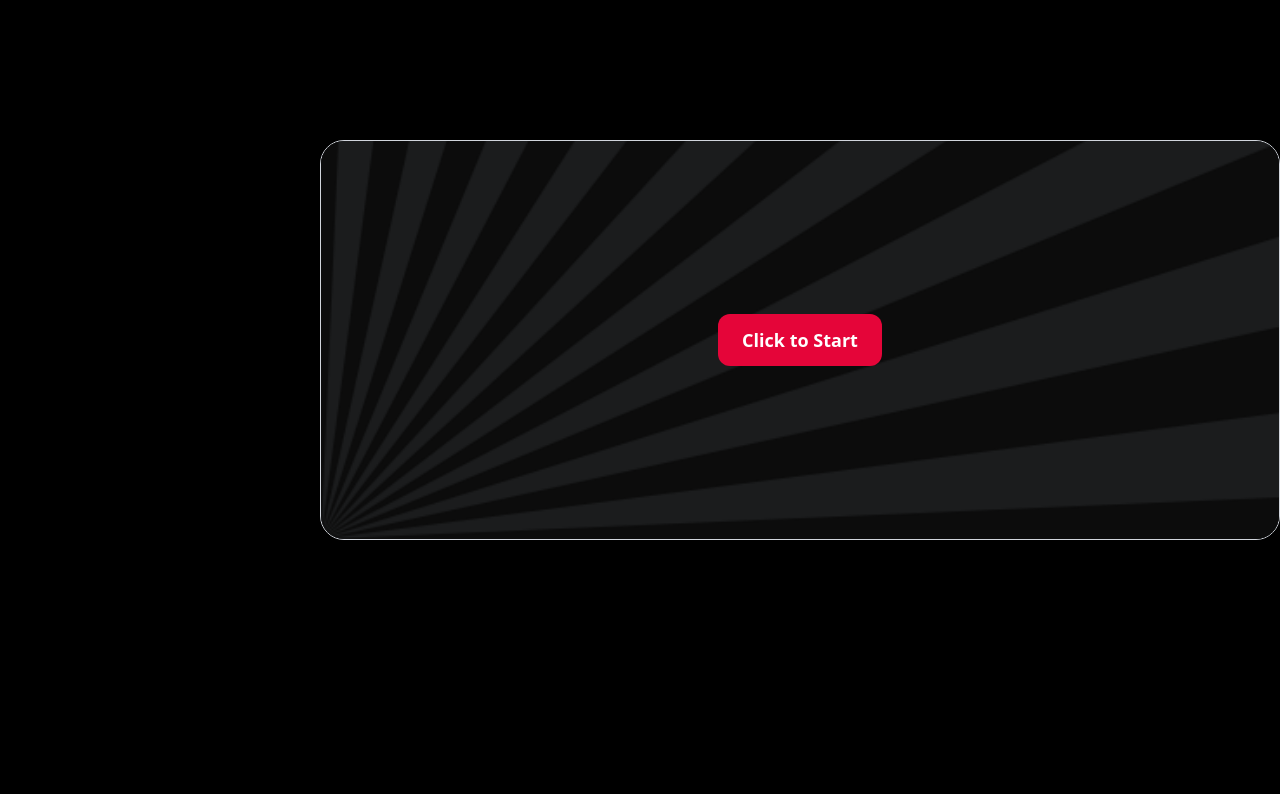
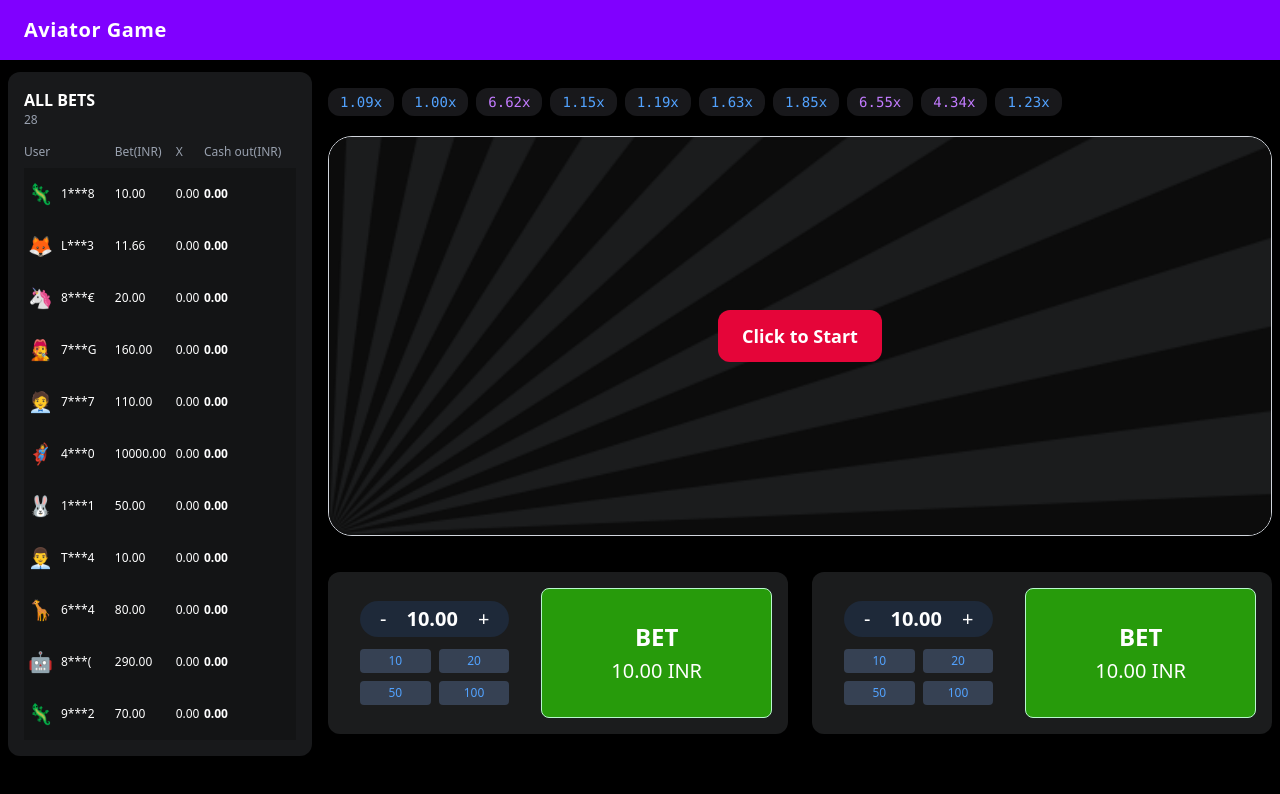
Before and after one commit to sarthakare/Aviator-game-2, a React (Vite) app: page / in a window 1280 px wide. Shown: the top 794 px of the page. Built offline with nearby package versions, Linux system fonts and the light colour scheme.

Commit message:
added other components

```diff
--- a/src/App.jsx
+++ b/src/App.jsx
@@ -1,9 +1,41 @@
+import AllBetsTable from "./components/AllBetsTable";
+import BetControls from "./components/BetControls";
+import HistoryBar from "./components/HistoryBar";
 import AnimationContainer from "./pages/animationContainer";
+import Header from "./components/Header";
 
 function App() {
   return (
-    <div className="m-0 p-10 h-screen w-screen flex justify-center items-center bg-black">
-      <AnimationContainer />
+    <div className="m-0 p-0 min-h-screen w-screen flex flex-col bg-black">
+      <div className="fixed top-0 left-0 w-full z-50">
+        <Header />
+      </div>
+      <div className="flex-1 flex flex-col md:flex-row pt-16">
+        {/* Left: AllBetsTable (desktop), Bottom: AllBetsTable (mobile) */}
+        {/* Desktop Sidebar */}
+        <div className="hidden md:block w-1/4 h-full bg-black text-white p-2 flex-shrink-0">
+          <AllBetsTable />
+        </div>
+        {/* Main Content */}
+        <div className="w-full md:w-3/4 h-full bg-black text-white flex flex-col p-2 gap-5 overflow-auto">
+          {/* HistoryBar at the top on mobile, bottom on desktop */}
+          <div className="w-full mt-4">
+            <HistoryBar />
+          </div>
+          {/* AnimationContainer */}
+          <div className="flex-1 flex items-start">
+            <AnimationContainer />
+          </div>
+          {/* BetControls */}
+          <div className="w-full mt-4">
+            <BetControls />
+          </div>
+        </div>
+        {/* Mobile AllBetsTable */}
+        <div className="block md:hidden w-full bg-black text-white p-2 flex-shrink-0">
+          <AllBetsTable />
+        </div>
+      </div>
     </div>
   );
 }
--- /dev/null
+++ b/src/components/AllBetsTable.jsx
@@ -0,0 +1,67 @@
+const userAvatars = [
+  "🦎",
+  "🦊",
+  "🦄",
+  "🧑‍🎤",
+  "🧑‍💼",
+  "🦸‍♂️",
+  "🐰",
+  "👨‍💼",
+  "🦒",
+  "🤖",
+];
+
+const staticBets = [
+  { user: "1***8", amount: 10.0, cashout: 0.0 },
+  { user: "L***3", amount: 11.66, cashout: 0.0 },
+  { user: "8***€", amount: 20.0, cashout: 0.0 },
+  { user: "7***G", amount: 160.0, cashout: 0.0 },
+  { user: "7***7", amount: 110.0, cashout: 0.0 },
+  { user: "4***0", amount: 10000.0, cashout: 0.0 },
+  { user: "1***1", amount: 50.0, cashout: 0.0 },
+  { user: "T***4", amount: 10.0, cashout: 0.0 },
+  { user: "6***4", amount: 80.0, cashout: 0.0 },
+  { user: "8***(", amount: 290.0, cashout: 0.0 },
+  { user: "9***2", amount: 70.0, cashout: 0.0 },
+];
+
+const AllBetsTable = () => {
+  return (
+    <div className="bg-[#18191b] rounded-xl p-4 h-full">
+      <h3 className="font-bold mb-0 text-white">ALL BETS</h3>
+      <div className="text-xs text-gray-400 mb-2">28</div>
+      <table className="w-full text-xs">
+        <thead>
+          <tr className="text-gray-400 text-left">
+            <th className="font-normal py-2">User</th>
+            <th className="font-normal">Bet(INR)</th>
+            <th className="font-normal">X</th>
+            <th className="font-normal">Cash out(INR)</th>
+          </tr>
+        </thead>
+        <tbody>
+          {staticBets.map((bet, idx) => (
+            <tr
+              key={idx}
+              className="bg-[#131415] hover:bg-[#232425] transition-colors"
+            >
+              <td className="flex items-center gap-2 py-3 px-1">
+                <span className="text-xl">
+                  {userAvatars[idx % userAvatars.length]}
+                </span>
+                <span className="text-white">{bet.user}</span>
+              </td>
+              <td className="text-white">{bet.amount.toFixed(2)}</td>
+              <td className="text-white">0.00</td>
+              <td className="text-white font-bold">
+                {bet.cashout.toFixed(2)}
+              </td>
+            </tr>
+          ))}
+        </tbody>
+      </table>
+    </div>
+  );
+};
+
+export default AllBetsTable;
--- /dev/null
+++ b/src/components/BetControls.jsx
@@ -0,0 +1,59 @@
+const BetControls = () => {
+  return (
+    <div className="flex flex-col md:flex-row md:space-x-6 w-full items-stretch space-y-0 md:space-y-0">
+      {/* First Bet Panel */}
+      <div className="bg-[#1b1c1d] p-4 flex flex-1 flex-row space-x-4 items-center rounded-xl mb-4 md:mb-0">
+        {/* Left: Bet Controls */}
+        <div className="flex flex-col items-center px-4 py-3 w-auto">
+          <div className="flex items-center bg-gray-800 rounded-full px-3 py-1 mb-2">
+            <button className="text-white text-xl px-2">-</button>
+            <span className="mx-3 text-white font-bold text-xl">10.00</span>
+            <button className="text-white text-xl px-2">+</button>
+          </div>
+          <div className="grid grid-cols-2 gap-2 mt-1 text-xs w-full">
+            <button className="bg-gray-700 text-blue-400 rounded py-1 px-4">10</button>
+            <button className="bg-gray-700 text-blue-400 rounded py-1 px-4">20</button>
+            <button className="bg-gray-700 text-blue-400 rounded py-1 px-4">50</button>
+            <button className="bg-gray-700 text-blue-400 rounded py-1 px-4">100</button>
+          </div>
+        </div>
+        {/* Right: Bet Button */}
+        <button
+          className="w-full sm:w-auto flex-1 bg-[#279b0b] text-white font-bold text-2xl py-8 rounded-lg border border-green-200"
+          style={{ minWidth: 0, maxWidth: 300 }}
+        >
+          BET<br />
+          <span className="text-xl font-normal">10.00 INR</span>
+        </button>
+      </div>
+
+      {/* Second Bet Panel (duplicate) */}
+      <div className="bg-[#1b1c1d] p-4 rounded-xl flex flex-1 flex-row space-x-4 items-center">
+        {/* Left: Bet Controls */}
+        <div className="flex flex-col items-center px-4 py-3 w-auto">
+          <div className="flex items-center bg-gray-800 rounded-full px-3 py-1 mb-2">
+            <button className="text-white text-xl px-2">-</button>
+            <span className="mx-3 text-white font-bold text-xl">10.00</span>
+            <button className="text-white text-xl px-2">+</button>
+          </div>
+          <div className="grid grid-cols-2 gap-2 mt-1 text-xs w-full">
+            <button className="bg-gray-700 text-blue-400 rounded py-1 px-4">10</button>
+            <button className="bg-gray-700 text-blue-400 rounded py-1 px-4">20</button>
+            <button className="bg-gray-700 text-blue-400 rounded py-1 px-4">50</button>
+            <button className="bg-gray-700 text-blue-400 rounded py-1 px-4">100</button>
+          </div>
+        </div>
+        {/* Right: Bet Button */}
+        <button
+          className="w-full sm:w-auto flex-1 bg-[#279b0b] text-white font-bold text-2xl py-8 rounded-lg border border-green-200"
+          style={{ minWidth: 0, maxWidth: 300 }}
+        >
+          BET<br />
+          <span className="text-xl font-normal">10.00 INR</span>
+        </button>
+      </div>
+    </div>
+  );
+};
+
+export default BetControls;
--- /dev/null
+++ b/src/components/Header.jsx
@@ -0,0 +1,10 @@
+import React from "react";
+
+const Header = () => (
+  <header className="w-full bg-[#8000ff] text-white py-4 px-6 flex items-center justify-between shadow-md">
+    <div className="text-xl font-bold tracking-wide">Aviator Game</div>
+    {/* Add more header content here if needed, e.g., user info, logo, etc. */}
+  </header>
+);
+
+export default Header;
--- /dev/null
+++ b/src/components/HistoryBar.jsx
@@ -0,0 +1,43 @@
+import React from "react";
+
+const HistoryBar = () => {
+  // Helper to determine color
+  const getTextColor = (val) => {
+    if (val >= 4) return "text-purple-400";
+    return "text-blue-400";
+  };
+
+  // All static values
+  const values = [
+    1.09, 1.00, 6.62, 1.15, 1.19,
+    1.63, 1.85, 6.55, 4.34, 1.23,
+    1.23, 1.23, 4.34, 1.23, 1.23,
+    1.23, 1.23, 6.55
+  ];
+
+  // Responsive: show 5 on small, 10 on medium+
+  const [count, setCount] = React.useState(window.innerWidth < 640 ? 5 : 10);
+
+  React.useEffect(() => {
+    const handleResize = () => {
+      setCount(window.innerWidth < 640 ? 5 : 10);
+    };
+    window.addEventListener("resize", handleResize);
+    return () => window.removeEventListener("resize", handleResize);
+  }, []);
+
+  return (
+    <div className="flex flex-wrap gap-2 text-sm w-full">
+      {values.slice(0, count).map((val, idx) => (
+        <span
+          key={idx}
+          className={`px-3 py-1 rounded-xl bg-[#18181b] ${getTextColor(val)} font-mono`}
+        >
+          {val.toFixed(2)}x
+        </span>
+      ))}
+    </div>
+  );
+};
+
+export default HistoryBar;
--- a/src/pages/animationContainer.jsx
+++ b/src/pages/animationContainer.jsx
@@ -6,17 +6,16 @@ import bgAudio from "../assets/audio/sfxBg.mp3";
 
 export default function Background() {
   const multiplierValue = 10;
-  const [phase, setPhase] = useState("initial"); // "initial" | "progress" | "animation"
+  const [phase, setPhase] = useState("initial");
   const audioRef = useRef(null);
 
   const handleUserInteraction = () => {
-    // Play the audio after the user click
     if (audioRef.current) {
       audioRef.current.play().catch((error) => {
         console.error("Error trying to play audio:", error);
       });
     }
-    setPhase("progress"); // Move to the progress phase
+    setPhase("progress");
   };
 
   const handleProgressComplete = () => {
@@ -28,7 +27,10 @@ export default function Background() {
   };
 
   return (
-    <div className="mt-35 fixed top-0 right-0 w-full h-1/3 md:w-[75vw] md:h-1/2 bg-[#1B1C1D] overflow-hidden rounded-none md:rounded-3xl border-1 border-gray-300">
+    <div className="relative w-full h-full bg-[#1B1C1D] overflow-hidden rounded-3xl border border-gray-300
+      flex flex-col justify-center items-center
+      p-2 sm:p-4 md:p-8
+      min-h-[200px] sm:min-h-[250px] md:min-h-[400px]">
       <audio ref={audioRef} src={bgAudio} loop />
 
       <div className="absolute inset-0 z-0">
@@ -39,7 +41,7 @@ export default function Background() {
         <div className="absolute inset-0 flex items-center justify-center z-30">
           <button
             onClick={handleUserInteraction}
-            className="bg-[#e50539] text-white rounded-xl px-6 py-3 text-lg font-bold hover:bg-[#ff3159]"
+            className="bg-[#e50539] text-white rounded-xl px-4 py-2 sm:px-6 sm:py-3 text-base sm:text-lg font-bold hover:bg-[#ff3159] transition"
           >
             Click to Start
           </button>
@@ -47,13 +49,13 @@ export default function Background() {
       )}
 
       {phase === "progress" && (
-        <div className="absolute w-full h-full z-10 flex justify-center">
+        <div className="absolute w-full h-full z-10 flex justify-center items-center">
           <ProgressBar onComplete={handleProgressComplete} />
         </div>
       )}
 
       {phase === "animation" && (
-        <div className="absolute inset-0 z-20">
+        <div className="absolute inset-0 z-20 flex justify-center items-center">
           <PlaneAnimation
             multiplierValue={multiplierValue}
             onComplete={handlePlaneComplete}
```
